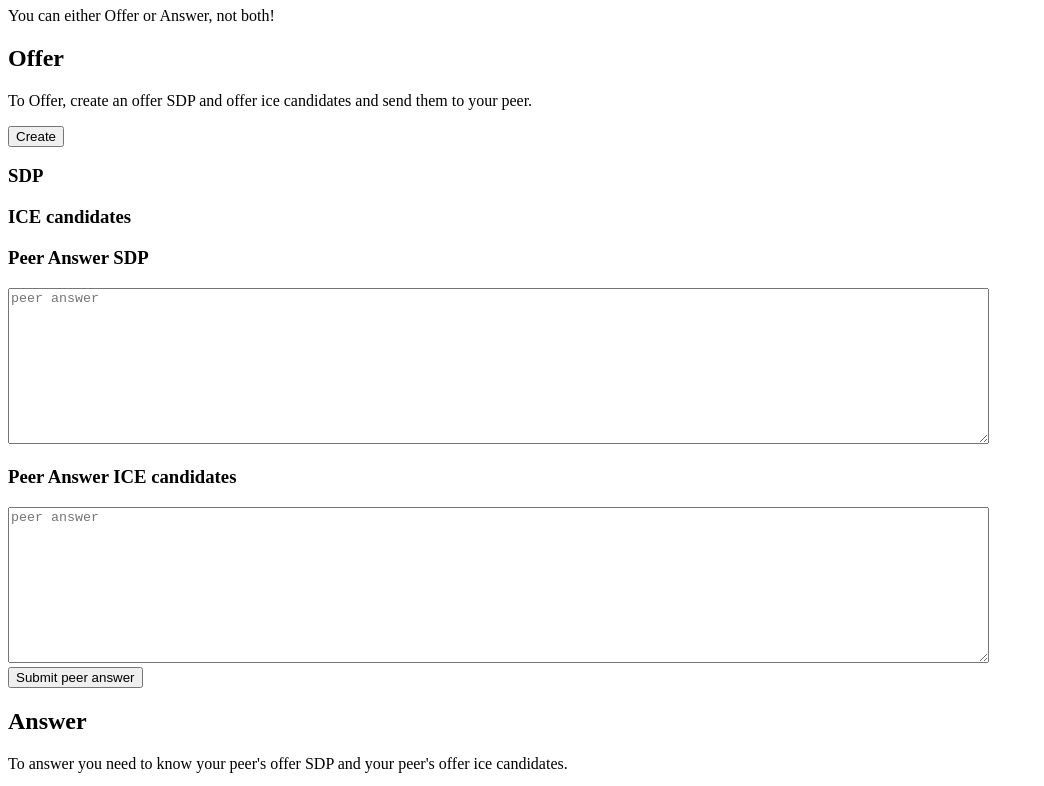
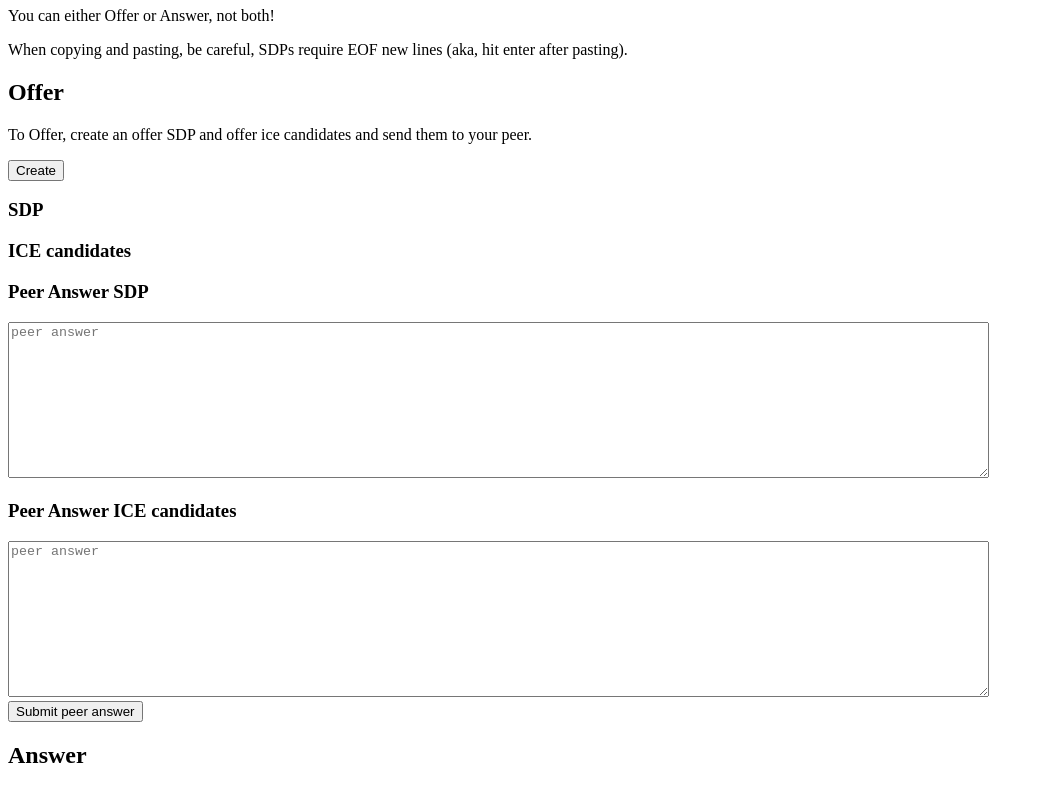
Before and after one commit to aegatlin/local-webrtc-exploration, a plain HTML site: page index.html in a window 1280 px wide. Shown: the part 73-859 px from the top of the page, without its empty margins (0-1044 px from the left). Drawn offline with Linux system fonts and the light colour scheme.

Commit message:
Add copy paste warning.

```diff
--- a/index.html
+++ b/index.html
@@ -3,6 +3,10 @@
   <body>
     <h1>No Server RTCDataChannel Example</h1>
     <p>You can either Offer or Answer, not both!</p>
+    <p>
+      When copying and pasting, be careful, SDPs require EOF new lines (aka, hit
+      enter after pasting).
+    </p>
 
     <h2>Offer</h2>
     <p>
```
